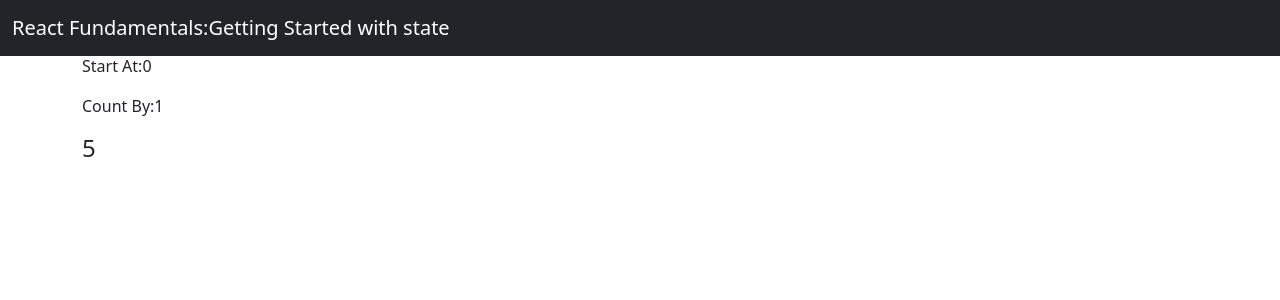
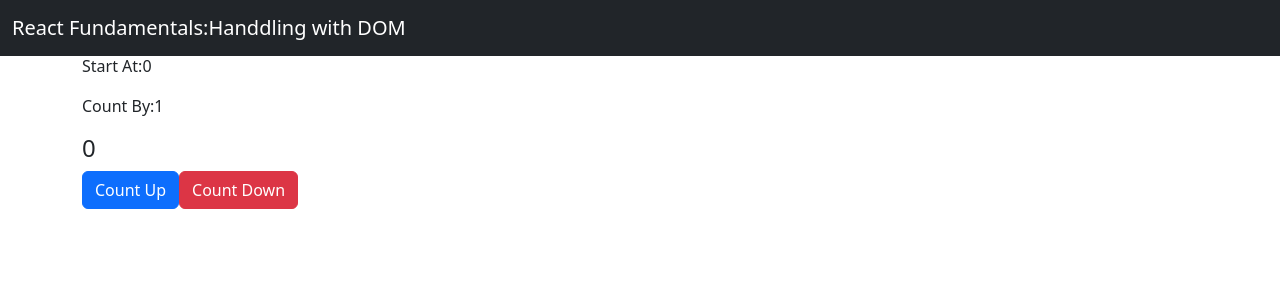
Before and after one commit to Level237/react-fundamentals, a React (Create React App) app: page / in a window 1280 px wide. Shown: the top 300 px of the page. Built offline with nearby package versions, Linux system fonts and the light colour scheme.

Commit message:
Handdling with DOM

```diff
--- a/src/App.js
+++ b/src/App.js
@@ -8,7 +8,7 @@ function App(){
 
     return (
         <>
-            <Navbar title="Getting Started with state" />
+            <Navbar title="Handdling with DOM" />
 
         <div className="container">
 
--- a/src/Counter.js
+++ b/src/Counter.js
@@ -4,12 +4,23 @@ function Counter(props){
 
     const [counter,setCounter]=useState(props.startAt);
 
-    setTimeout(()=>setCounter(counter + props.countBy),1000);
+    //setTimeout(()=>setCounter(counter + props.countBy),1000);
+
+    function countUp(e){
+        console.log(e);
+        setCounter(counter + props.countBy)
+    }
+
+    function countDown(){
+        setCounter(counter - props.countBy)
+    }
     return (
         <>
         <p>Start At:{props.startAt}</p>
         <p>Count By:{props.countBy}</p>
         <h4>{counter}</h4>
+        <button className="btn btn-primary" onClick={countUp}>Count Up</button>
+        <button className="btn btn-danger" onClick={countDown}>Count Down</button>
         </>
     );
 
```
